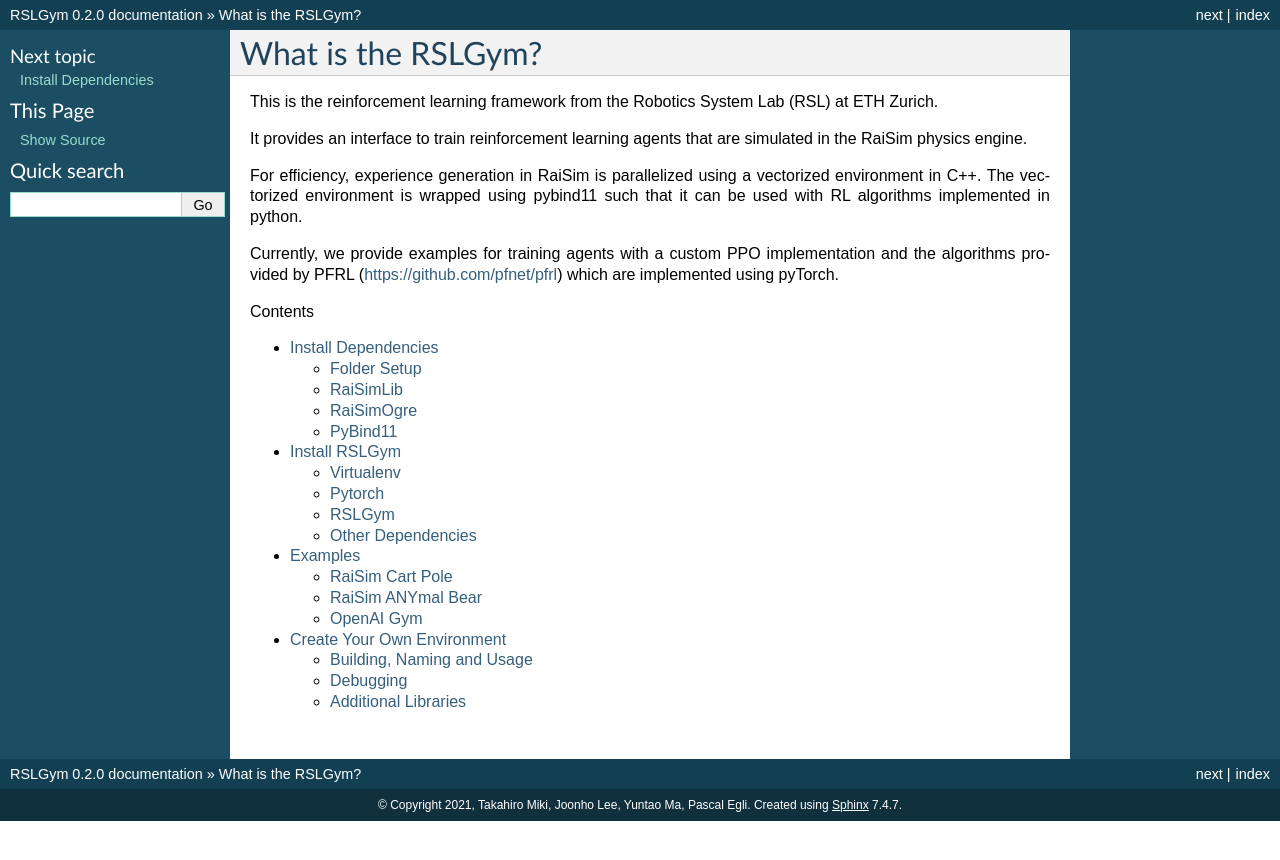
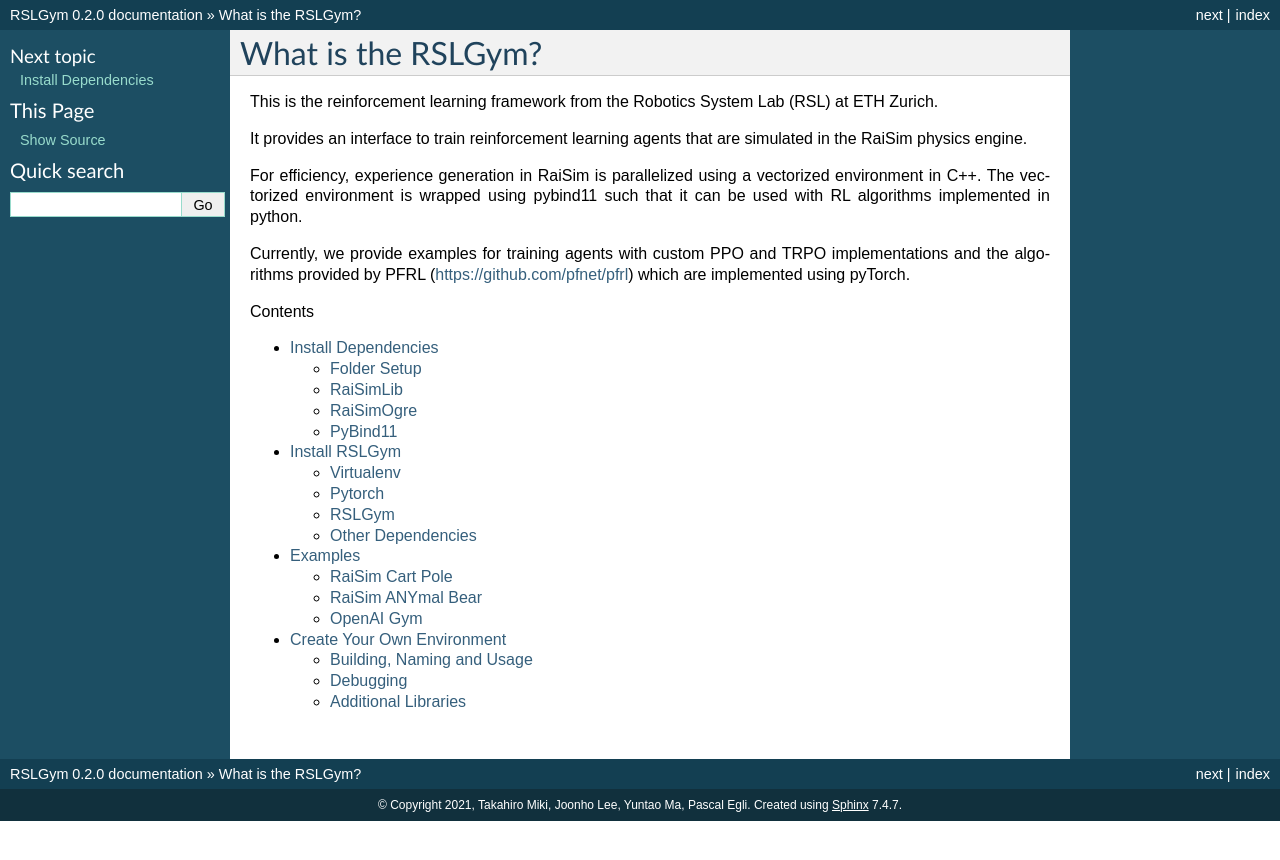
Before and after one commit to leggedrobotics/RSLGym, a Sphinx documentation site: the page built from docs/source/index.rst, in a window 1280 px wide. Shown: the top 860 px of the page. Built offline with Sphinx 7.4.7, drawn with Linux system fonts in a browser that asks for light colours.

Commit message:
update docs

```diff
--- a/docs/source/index.rst
+++ b/docs/source/index.rst
@@ -6,7 +6,7 @@
 
 For efficiency, experience generation in RaiSim is parallelized using a vectorized environment in C++. The vectorized environment is wrapped using pybind11 such that it can be used with RL algorithms implemented in python.
 
-Currently, we provide examples for training agents with a custom PPO implementation and the algorithms provided by PFRL (https://github.com/pfnet/pfrl) which are implemented using pyTorch.
+Currently, we provide examples for training agents with custom PPO and TRPO implementations and the algorithms provided by PFRL (https://github.com/pfnet/pfrl) which are implemented using pyTorch.
 
 .. toctree::
    :maxdepth: 3
```
